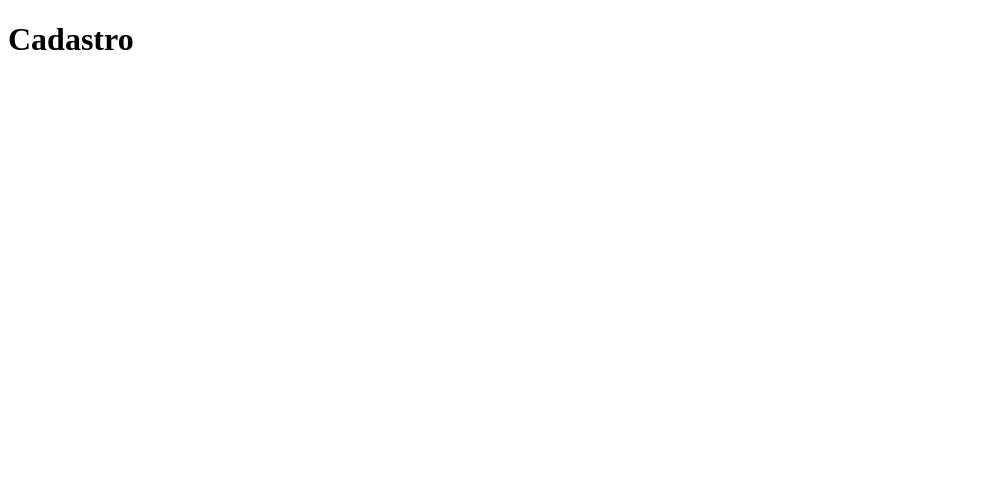
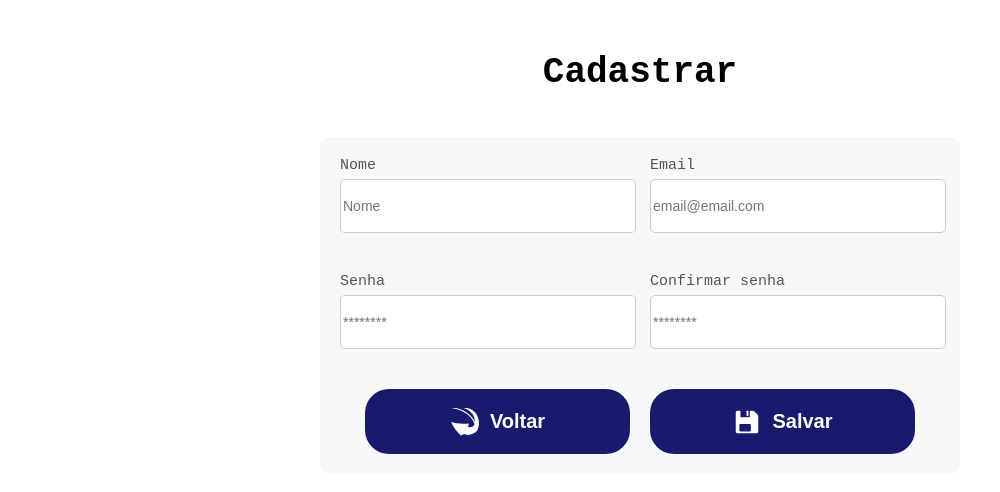
Before and after one commit to MikaelAlvez/Gerenciamento-de-tarefas, a Next.js app in the folder frontend/: page /RegisterUsers in a window 1280 px wide. Shown: the top 492 px of the page, without its empty margins (0-1000 px from the left). Built offline with nearby package versions, Linux system fonts and the light colour scheme.

Commit message:
feat: Page Register Users

```diff
--- a/frontend/src/pages/RegisterUsers/RegisterUsers.module.css
+++ b/frontend/src/pages/RegisterUsers/RegisterUsers.module.css
@@ -0,0 +1,104 @@
+.cadastro {
+    font-family: 'Courier New', Courier, monospace;
+    display: flex;
+    flex-direction: column;
+    align-items: center;
+    justify-content: center;
+    padding: 20px;
+    margin: 0 auto;
+    max-width: 100%;
+  }
+
+  .cadastro h1 {
+    font-size: 36px;
+  }
+
+  .dados {
+    margin: 20px 0;
+    width: 100%;
+    max-width: 600px;
+    background-color: #F8F8F8;
+    display: flex;
+    flex-direction: column;
+    align-items: center;
+    border-radius: 10px;
+    padding: 20px;
+  }
+
+  .dados label {
+    font-size: 15px;
+    color: #535456;
+    margin-bottom: 5px;
+  }
+
+  .dados form {
+    display: grid;
+    grid-template-columns: 1fr 1fr;
+    gap: 20px;
+    width: 100%;
+  }
+
+  .dados form div {
+    display: flex;
+    flex-direction: column;
+  }
+
+  .dados form input {
+    width: 100%;
+    max-width: 100%;
+    height: 50px;
+    border: 1px solid #ccc;
+    border-radius: 5px;
+    font-size: 14px;
+    margin-bottom: 20px;
+  }
+
+  .buttons {
+    display: flex;
+    gap: 20px;
+    margin-top: 20px;
+  }
+
+  .buttons button {
+    width: 265px;
+    max-width: 265px;
+    height: 65px;
+    font-size: 20px;
+  }
+
+  .buttons svg {
+    fill: #ffffff;
+    width: 30px;
+    height: 30px;
+    margin-right: 10px;
+  }
+
+  @media (max-width: 768px) {
+    .cadastro h1 {
+      position: relative;
+      top: auto;
+      left: auto;
+      margin-bottom: 20px;
+      font-size: 28px;
+    }
+
+    .dados form {
+      grid-template-columns: 1fr;
+    }
+
+    .dados form input {
+      height: 40px;
+      font-size: 12px;
+    }
+
+    .buttons {
+      flex-direction: column;
+      gap: 10px;
+    }
+
+    .buttons button {
+      max-width: 100%;
+      height: 55px;
+      font-size: 18px;
+    }
+  }
--- a/frontend/src/pages/RegisterUsers/index.tsx
+++ b/frontend/src/pages/RegisterUsers/index.tsx
@@ -1,10 +1,68 @@
-import React from 'react';
 import styles from './RegisterUsers.module.css';
+import Button from '@/app/Components/Button';
+import { useRouter } from 'next/navigation';
+import { IoIosSave } from "react-icons/io";
+import { GiReturnArrow } from "react-icons/gi";
 
-export default function RegisterUsers() {
+export default function Login() {
+  const router = useRouter();
+  const handleLoginRedirect = () => {
+    router.push('/');
+  };
+
   return (
-    <div className={styles.background}>
-      <h1>Cadastro</h1>
+    <div className={styles.cadastro}>
+        <h1>Cadastrar</h1>
+        <div className={styles.dados}>
+            <form>
+                <div>
+                  <label htmlFor="nome">Nome</label>
+                  <input
+                  id="nome"
+                  type="text"
+                  placeholder="Nome"
+                  required
+                  />
+                </div>
+                <div>
+                  <label htmlFor="email">Email</label>
+                  <input
+                    id="email"
+                    type="email"
+                    placeholder="email@email.com"
+                    required
+                  />
+                </div>
+                <div>
+                  <label htmlFor="password">Senha</label>
+                  <input
+                  id="password"
+                  type="password"
+                  placeholder="********"
+                  required
+                  />
+                </div>
+                <div>
+                  <label htmlFor="confirmPassword">Confirmar senha</label>
+                  <input
+                  id="confirmPassword"
+                  type="password"
+                  placeholder="********"
+                  required
+                  />
+                </div>
+            </form>
+            <div className={styles.buttons}>
+              <Button onClick={handleLoginRedirect}>
+                <GiReturnArrow />
+                Voltar
+              </Button>
+              <Button>
+                <IoIosSave />
+                Salvar
+              </Button>
+            </div>
+        </div>
     </div>
   );
 }
```
